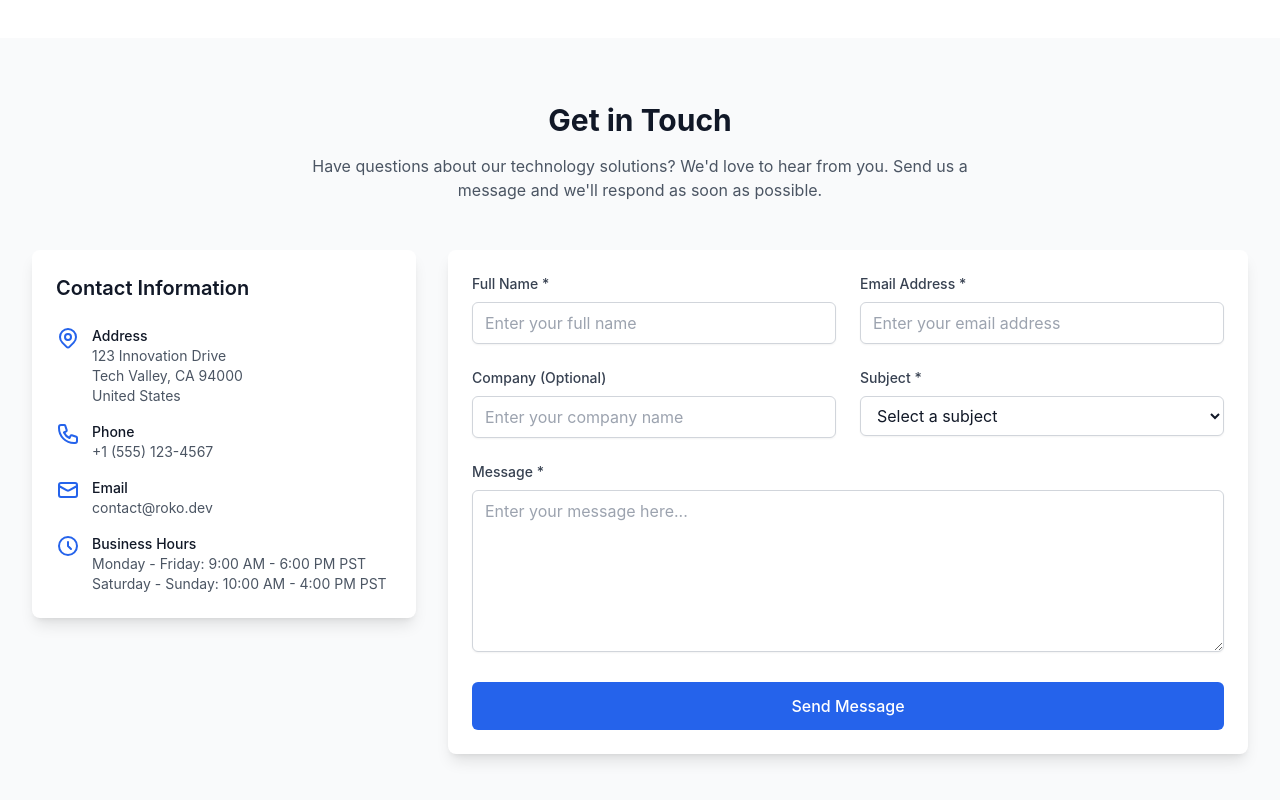
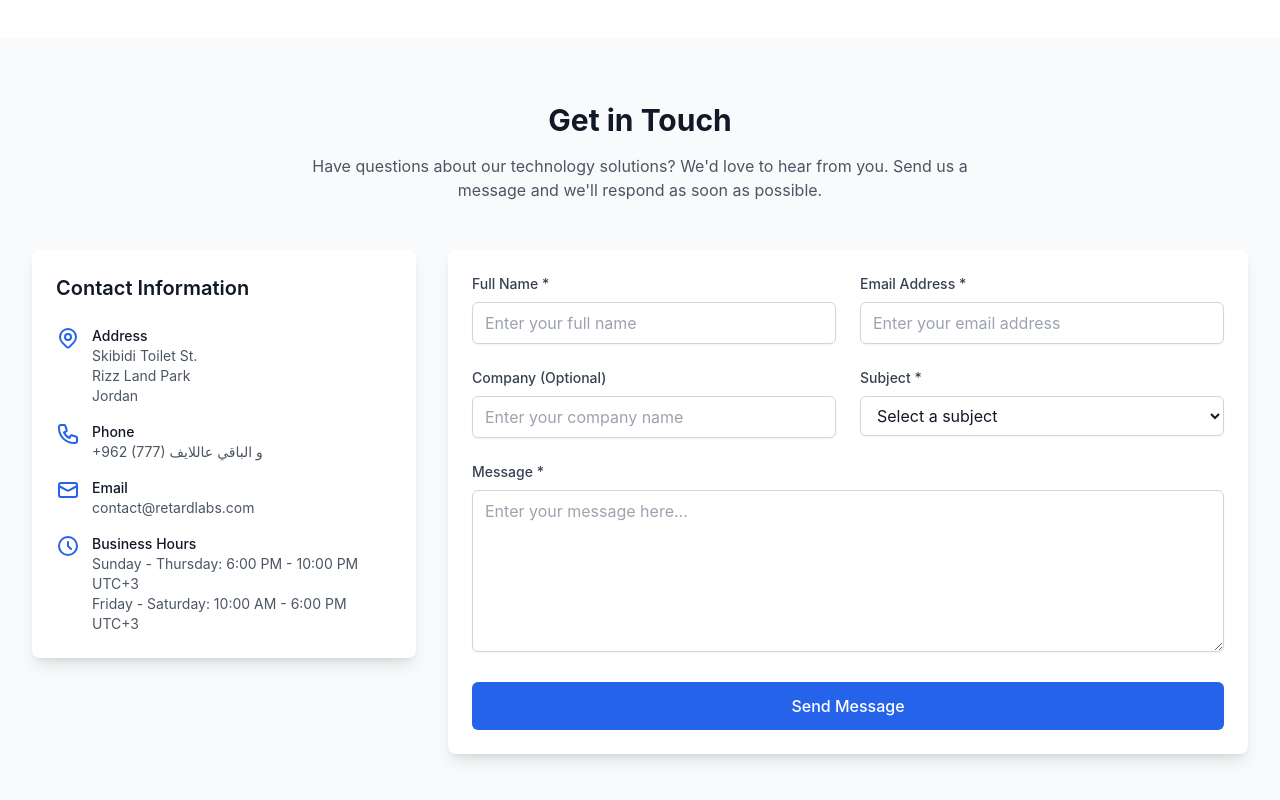
Before and after one commit to Fuad-Bader/retardlabs-lander, a React (Create React App) app: page / in a window 1280 px wide. Shown: the part 5189-5989 px from the top of the page. Built offline with nearby package versions, Linux system fonts and the light colour scheme.

Commit message:
feat: Update contact details and add beta modal functionality in Products component

```diff
--- a/src/components/Contact.js
+++ b/src/components/Contact.js
@@ -117,11 +117,11 @@ const Contact = () => {
                       Address
                     </p>
                     <p className="text-sm text-gray-600 dark:text-gray-300 transition-colors duration-300">
-                      123 Innovation Drive
+                      Skibidi Toilet St.
                       <br />
-                      Tech Valley, CA 94000
+                      Rizz Land Park
                       <br />
-                      United States
+                      Jordan
                     </p>
                   </div>
                 </div>
@@ -147,7 +147,7 @@ const Contact = () => {
                       Phone
                     </p>
                     <p className="text-sm text-gray-600 dark:text-gray-300 transition-colors duration-300">
-                      +1 (555) 123-4567
+                      +962 (777) و الباقي عاللايف
                     </p>
                   </div>
                 </div>
@@ -173,7 +173,7 @@ const Contact = () => {
                       Email
                     </p>
                     <p className="text-sm text-gray-600 dark:text-gray-300 transition-colors duration-300">
-                      contact@roko.dev
+                      contact@retardlabs.com
                     </p>
                   </div>
                 </div>
@@ -199,9 +199,9 @@ const Contact = () => {
                       Business Hours
                     </p>
                     <p className="text-sm text-gray-600 dark:text-gray-300 transition-colors duration-300">
-                      Monday - Friday: 9:00 AM - 6:00 PM PST
+                      Sunday - Thursday: 6:00 PM - 10:00 PM UTC+3
                       <br />
-                      Saturday - Sunday: 10:00 AM - 4:00 PM PST
+                      Friday - Saturday: 10:00 AM - 6:00 PM UTC+3
                     </p>
                   </div>
                 </div>
--- a/src/components/Products.js
+++ b/src/components/Products.js
@@ -1,7 +1,17 @@
 // src/components/Products.js
-import React from "react";
+import React, { useState } from "react";
 
 const Products = () => {
+  const [showBetaModal, setShowBetaModal] = useState(false);
+
+  const handleJoinBeta = () => {
+    setShowBetaModal(true);
+  };
+
+  const closeBetaModal = () => {
+    setShowBetaModal(false);
+  };
+
   const products = [
     {
       name: "Retard Cloud",
@@ -364,6 +374,9 @@ const Products = () => {
                     </a>
                   ) : (
                     <button
+                      onClick={
+                        product.status === "Beta" ? handleJoinBeta : undefined
+                      }
                       className={`px-4 py-2 rounded-lg font-medium transition-colors duration-200 ${
                         product.status === "Available"
                           ? "bg-blue-600 hover:bg-blue-700 text-white"
@@ -437,6 +450,55 @@ const Products = () => {
           </div>
         </div>
       </div>
+
+      {/* Beta Modal */}
+      {showBetaModal && (
+        <div className="fixed inset-0 bg-black bg-opacity-50 flex items-center justify-center z-50">
+          <div className="bg-white dark:bg-gray-800 rounded-lg p-8 max-w-md w-full mx-4 relative">
+            {/* Close button */}
+            <button
+              onClick={closeBetaModal}
+              className="absolute top-4 right-4 text-gray-400 hover:text-gray-600 dark:text-gray-300 dark:hover:text-gray-100"
+            >
+              <svg
+                className="w-6 h-6"
+                fill="none"
+                stroke="currentColor"
+                viewBox="0 0 24 24"
+              >
+                <path
+                  strokeLinecap="round"
+                  strokeLinejoin="round"
+                  strokeWidth="2"
+                  d="M6 18L18 6M6 6l12 12"
+                />
+              </svg>
+            </button>
+
+            {/* Modal content */}
+            <div className="text-center">
+              <div className="mb-4">
+                <div className="mx-auto flex items-center justify-center h-16 w-16 rounded-full bg-yellow-100 dark:bg-yellow-900">
+                  <span className="text-4xl">😉</span>
+                </div>
+              </div>
+              <h3 className="text-2xl font-bold text-gray-900 dark:text-white mb-4">
+                Great things are coming your way!
+              </h3>
+              <p className="text-gray-600 dark:text-gray-300 mb-6">
+                Thanks for your interest in our beta program. We'll keep you
+                updated on all the exciting features we're working on.
+              </p>
+              <button
+                onClick={closeBetaModal}
+                className="bg-yellow-600 hover:bg-yellow-700 text-white font-medium py-2 px-6 rounded-lg transition-colors duration-200"
+              >
+                Awesome!
+              </button>
+            </div>
+          </div>
+        </div>
+      )}
     </section>
   );
 };
```
